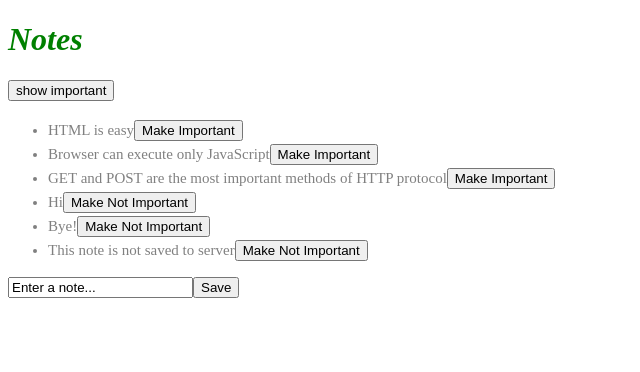
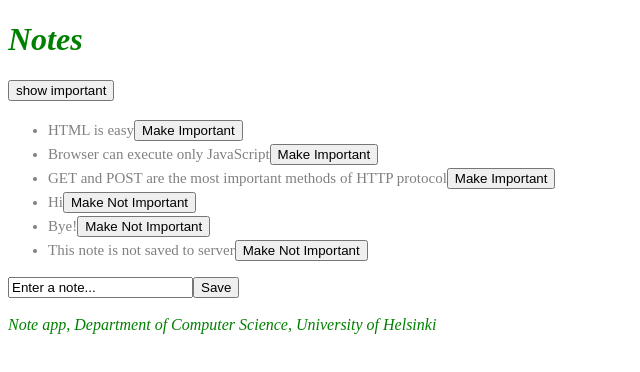
Before and after one commit to MohaimenH/fullstack-open, a React (Create React App) app in the folder part2/code-along/: page / in a window 1280 px wide. Shown: the top 372 px of the page, without its empty margins (0-640 px from the left). Built offline with nearby package versions, Linux system fonts and the light colour scheme; data requests are answered from the project's data file.

Commit message:
Part 2e codealong finished

```diff
--- a/part2/code-along/src/App.js
+++ b/part2/code-along/src/App.js
@@ -3,6 +3,7 @@
 
 import noteService from "./services/notes";
 import Notification from "./Notification";
+import Footer from "./Footer";
 
 const App = (props) => {
     const [notes, setNotes] = useState([]);
@@ -95,6 +96,8 @@
                 <input value={newNote} onChange={handleNoteChange} />
                 <button type="submit">Save</button>
             </form>
+
+            <Footer />
         </div>
     );
 };
--- /dev/null
+++ b/part2/code-along/src/Footer.js
@@ -0,0 +1,18 @@
+const Footer = () => {
+    const footerStyle = {
+        color: "green",
+        fontStyle: "italic",
+        fontSize: 16,
+    };
+
+    return (
+        <div style={footerStyle}>
+            <br />
+            <em>
+                Note app, Department of Computer Science, University of Helsinki
+            </em>
+        </div>
+    );
+};
+
+export default Footer;
```
